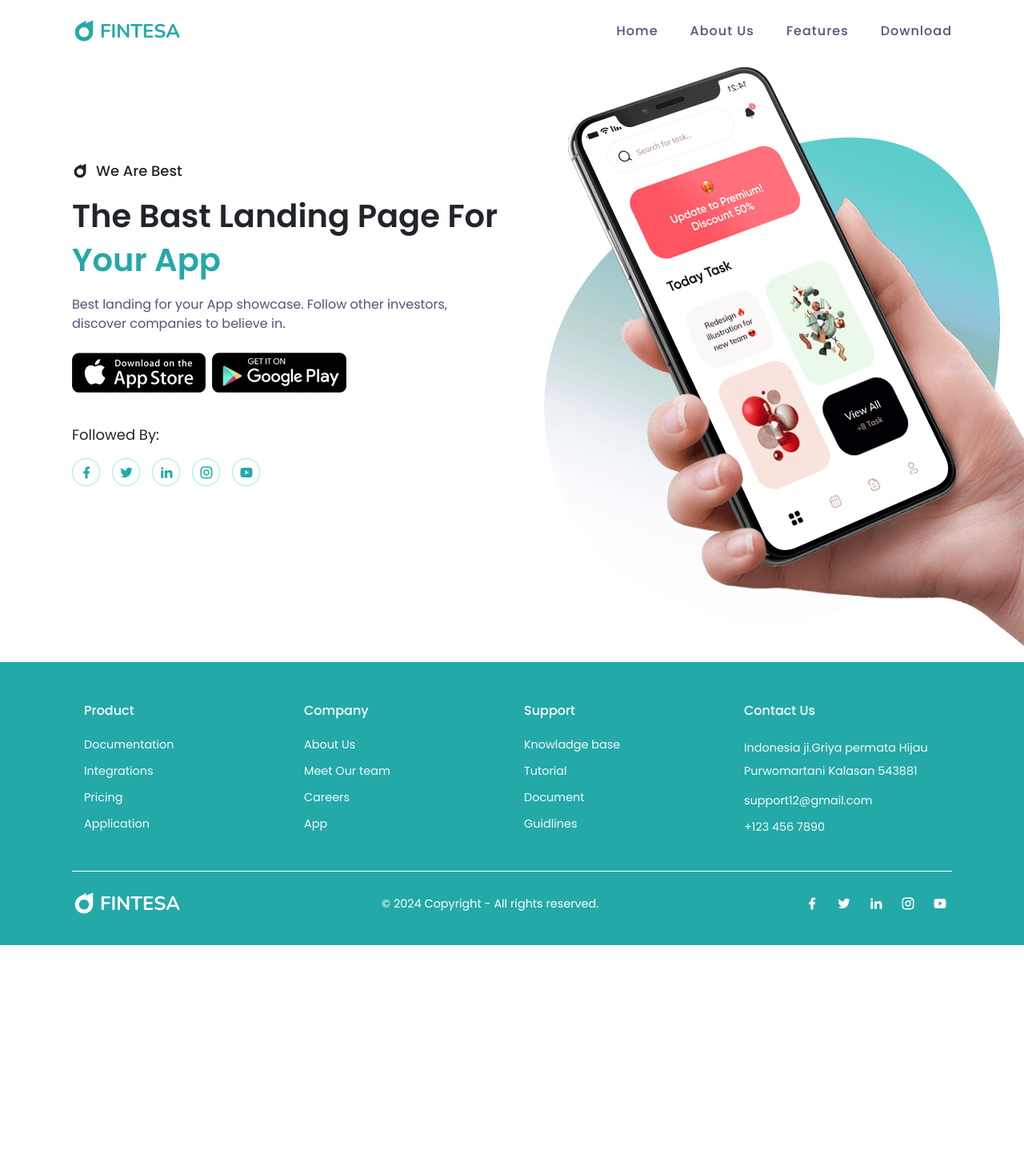
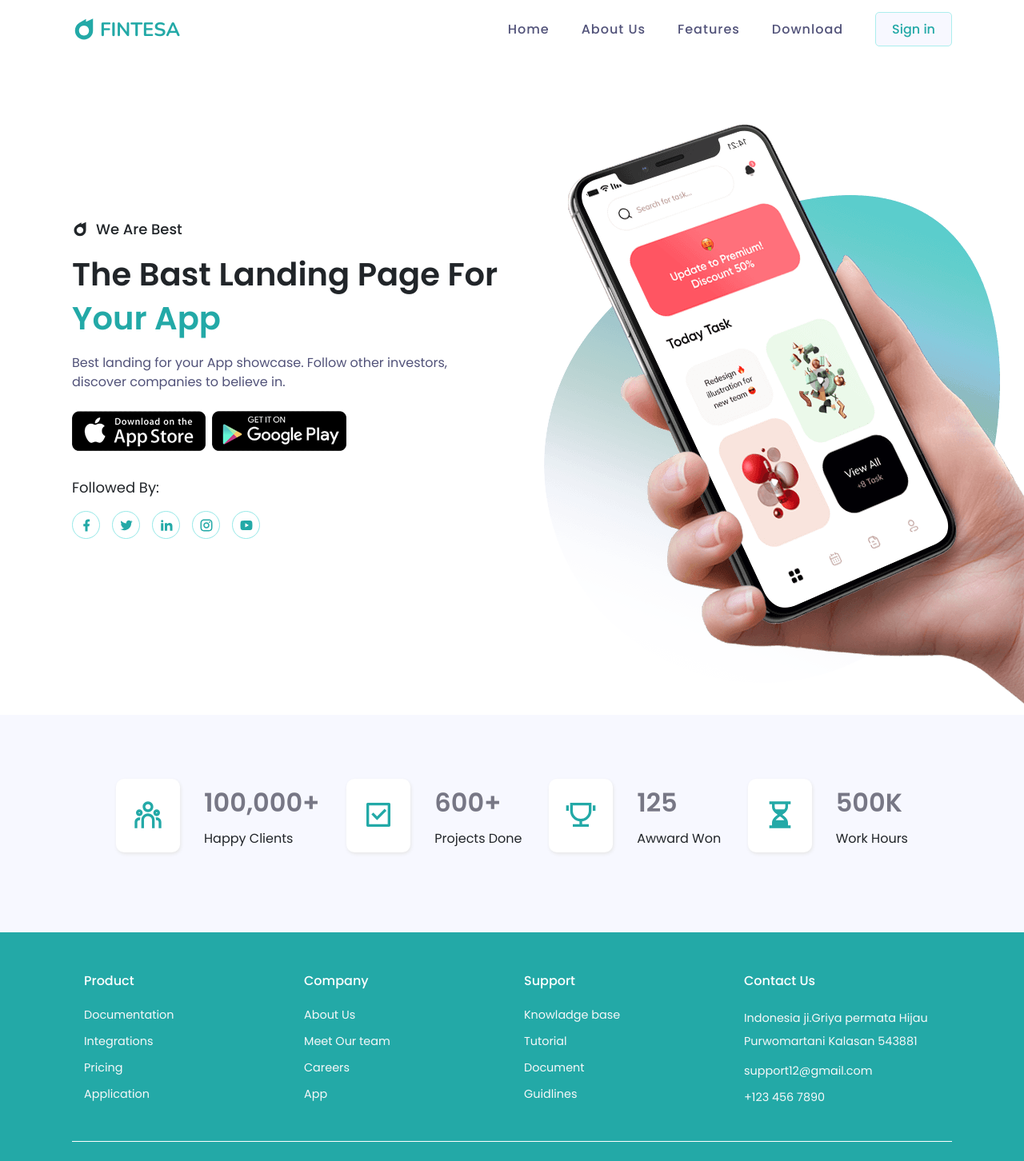
Before and after one commit to VeeraUIDeveloper/Fintesa-Website-React, a React (Vite) app: page / in a window 1280 px wide. Shown: the top 1452 px of the page at 80% size. Before the commit the page ends 1182 px from the top, so only its background shows below. Built offline with nearby package versions, Linux system fonts and the light colour scheme.

Commit message:
HOME PAGE: ACHIEVEMENTS
 - Created Achievements Section with remixicon and contents
 - Modified some components and sass files

```diff
--- a/src/App.jsx
+++ b/src/App.jsx
@@ -3,12 +3,14 @@ import "./sass/main.scss";
 import AppHeader from "./components/common/header.jsx";
 import AppFooter from "./components/common/footer.jsx";
 import HeroSection from "./components/hero/hero.jsx";
+import AchievementSection from "./components/home-page/achievements.jsx";
 
 const App = () => {
   return (
     <>
       <AppHeader />
       <HeroSection />
+      <AchievementSection />
       <AppFooter />
     </>
   );
--- a/src/components/common/header.jsx
+++ b/src/components/common/header.jsx
@@ -1,20 +1,52 @@
 import classes from "./header.module.scss";
 import Logo from "./logo";
 import { NAV_MENUS } from "../../constants/header-data.jsx";
+import Button from "../../ui/button.jsx";
+import { useState, useEffect } from "react";
 
 const Header = () => {
+  const [isSticky, setIsSticky] = useState(false);
+
+  // Sticky Header Function
+  useEffect(() => {
+    const handleScroll = () => {
+      let offset = window.scrollY;
+      offset > 70 ? setIsSticky(true) : setIsSticky(false);
+    };
+
+    window.addEventListener("scroll", handleScroll);
+
+    return () => {
+      window.removeEventListener("scroll", handleScroll);
+    };
+  }, []);
+
   return (
-    <header className={classes.header_wrapper}>
+    <header
+      className={`${classes.header_wrapper}
+      ${isSticky ? `${classes.sticky_header}` : ""}`}
+    >
       <div className={`${classes.header_container} container`}>
         <div className="d-flex align-items-center justify-content-between">
           <Logo />
           <div className={classes.navbar}>
-            <ul className={`${classes.navbar_menu} d-flex`}>
+            <ul className={`${classes.navbar_menu} d-flex align-items-center`}>
               {NAV_MENUS.map((menu) => (
                 <li key={menu.text}>
                   <a href={menu.link}>{menu.text}</a>
                 </li>
               ))}
+              <li>
+                <Button
+                  type="primary"
+                  color="light"
+                  className="hover_animation"
+                  isSticky={isSticky}
+                  onClick={() => alert("You Clicked!!")}
+                >
+                  Sign in
+                </Button>
+              </li>
             </ul>
           </div>
         </div>
--- a/src/components/common/header.module.scss
+++ b/src/components/common/header.module.scss
@@ -1,13 +1,18 @@
 @use "../../sass/colors.scss" as colors;
 
 .header_wrapper {
-  padding: 10px 0;
-  position: fixed;
+  padding: 15px 0;
+  position: sticky;
   top: 0;
   left: 0;
   right: 0;
   background: #ffffff;
   z-index: 10;
+  transition: all 0.5s;
+}
+.sticky_header {
+  background-color: #ffffff;
+  box-shadow: 10px -10px 20px 0px #c6c8e8;
 }
 .header_container {
   margin-bottom: 0;
@@ -17,6 +22,7 @@
   display: block;
   &_menu {
     gap: 40px;
+    margin: 0;
     li {
       a {
         color: #515279;
--- a/src/components/hero/hero.jsx
+++ b/src/components/hero/hero.jsx
@@ -8,9 +8,9 @@ import { SOCIAL_LINKS } from "../../constants/footer-data";
 
 const HeroSection = () => {
   return (
-    <section id="/" className={`${classes.hero}`}>
+    <section id="home" className={`${classes.hero}`}>
       <div className="container">
-        <div className="d-flex align-items-center justify-content-between">
+        <div className="d-flex flex-wrap align-items-center justify-content-between">
           <div className={`${classes.hero_inner} w-50`}>
             <div className={classes.hero_text}>
               <h5 className="d-flex align-items-center">
@@ -28,10 +28,10 @@ const HeroSection = () => {
               </p>
             </div>
             <div className={classes.hero_download_apps}>
-              <a href="#">
+              <a href="#" className="hover_animation">
                 <img src={AppStore} alt="App Store Download Image" />
               </a>
-              <a href="#">
+              <a href="#" className="hover_animation">
                 <img src={PlayStore} alt="Play Store Download Image" />
               </a>
             </div>
--- a/src/components/hero/hero.module.scss
+++ b/src/components/hero/hero.module.scss
@@ -31,6 +31,9 @@
     margin-top: 1.5rem;
     a {
       display: inline-block;
+      img {
+        vertical-align: middle;
+      }
       &:last-child {
         margin-left: 0.5rem;
       }
@@ -63,5 +66,6 @@
     position: absolute;
     top: 10%;
     left: 50%;
+    max-width: 100%;
   }
 }
--- /dev/null
+++ b/src/components/home-page/achievements.jsx
@@ -0,0 +1,38 @@
+import classes from "./achievements.module.scss";
+import {
+  RiTeamLine,
+  RiCheckboxLine,
+  RiTrophyLine,
+  RiHourglassFill,
+} from "@remixicon/react";
+
+export const ACHIEVEMENTS_DATA = [
+  { icon: <RiTeamLine size={40} />, number: "100,000+", text: "Happy Clients" },
+  { icon: <RiCheckboxLine size={40} />, number: "600+", text: "Projects Done" },
+  { icon: <RiTrophyLine size={40} />, number: "125", text: "Awward Won" },
+  { icon: <RiHourglassFill size={40} />, number: "500K", text: "Work Hours" },
+];
+
+const AchievementSection = () => {
+  return (
+    <section className={classes.achievements}>
+      <div className="container">
+        <div
+          className={`${classes.achievements_wrapper} d-flex flex-wrap align-items-between justify-content-between`}
+        >
+          {ACHIEVEMENTS_DATA.map((item, index) => (
+            <div key={index} className={classes.achievement}>
+              <div className={classes.icon}>{item.icon}</div>
+              <div className={classes.content}>
+                <h2>{item.number}</h2>
+                <p>{item.text}</p>
+              </div>
+            </div>
+          ))}
+        </div>
+      </div>
+    </section>
+  );
+};
+
+export default AchievementSection;
--- /dev/null
+++ b/src/components/home-page/achievements.module.scss
@@ -0,0 +1,36 @@
+@use "../../sass/colors.scss" as colors;
+
+.achievements {
+  background-color: #f7f8ff;
+  &_wrapper {
+    max-width: 90%;
+    margin: 0 auto;
+  }
+  .achievement {
+    display: flex;
+    align-items: center;
+    justify-content: center;
+    gap: 30px;
+    .icon {
+      color: colors.$primary-color;
+      padding: 20px;
+      background-color: #ffffff;
+      box-shadow: 1px 2px 4px #e7e7e7;
+      border-radius: 10px;
+      svg {
+        margin-top: 5px;
+      }
+    }
+    .content {
+      h2 {
+        font-size: 2rem;
+        font-weight: 600;
+        color: #777785;
+        margin-bottom: 0.5rem;
+      }
+      p {
+        margin: 0;
+      }
+    }
+  }
+}
--- a/src/constants/social-links.module.scss
+++ b/src/constants/social-links.module.scss
@@ -17,7 +17,7 @@
     &:hover,
     &:active {
       background-color: #ffffff;
-      color: #212121;
+      color: colors.$primary-color;
     }
   }
 }
--- a/src/sass/_common.scss
+++ b/src/sass/_common.scss
@@ -23,10 +23,13 @@
   }
 }
 
-// Custom Classes
+// Layout
 .d-flex {
   display: flex;
   gap: 15px;
+}
+.flex-wrap {
+  flex-wrap: wrap;
 }
 .align-items-center {
   align-items: center;
@@ -59,3 +62,15 @@
   flex: 0 0 auto;
   width: 75%;
 }
+
+section {
+  padding: 80px 0;
+}
+
+// Hover Animation
+.hover_animation {
+  transition: all 0.5s;
+  &:hover {
+    transform: translateY(-3px);
+  }
+}
--- a/src/sass/_reset.scss
+++ b/src/sass/_reset.scss
@@ -1,3 +1,5 @@
+@use "./colors.scss" as colors;
+
 * {
   box-sizing: border-box;
   -webkit-font-smoothing: antialiased;
@@ -11,6 +13,7 @@ body {
 }
 a {
   text-decoration: none;
+  font-family: "Poppins", sans-serif;
 }
 ul,
 ol {
@@ -25,3 +28,27 @@ h5,
 h6 {
   margin: 0 0 1rem;
 }
+p {
+  margin-top: 0;
+}
+button {
+  font-family: "Poppins", sans-serif;
+}
+
+// Scrollbar
+html {
+  scroll-behavior: smooth;
+  width: 100%;
+  height: 100%;
+  padding: 0;
+  margin: 0;
+  ::-webkit-scrollbar {
+    width: 7px;
+  }
+  ::-webkit-scrollbar-track {
+    background-color: #333333;
+  }
+  ::-webkit-scrollbar-thumb {
+    background-color: colors.$primary-color;
+  }
+}
--- /dev/null
+++ b/src/ui/button.jsx
@@ -0,0 +1,37 @@
+import classes from "./button.module.scss";
+import PropTypes from "prop-types";
+
+const Button = ({
+  type,
+  color,
+  children,
+  className,
+  onClick,
+  isSticky = false,
+}) => {
+  return (
+    <>
+      <button
+        onClick={onClick}
+        className={`${classes.btn}
+        ${classes[`btn_${type}`]}
+        ${classes[`btn_${color}`]}
+        ${className}
+        ${isSticky ? classes[`btn_sticky_${isSticky}`] : ""}`}
+      >
+        {children}
+      </button>
+    </>
+  );
+};
+
+Button.propTypes = {
+  type: PropTypes.string.isRequired,
+  children: PropTypes.string.isRequired,
+  className: PropTypes.string.isRequired,
+  onClick: PropTypes.func.isRequired,
+  color: PropTypes.string.isRequired,
+  isSticky: PropTypes.bool.isRequired,
+};
+
+export default Button;
--- /dev/null
+++ b/src/ui/button.module.scss
@@ -0,0 +1,25 @@
+@use "../sass/colors.scss" as colors;
+
+.btn {
+  font-size: 1rem;
+  font-weight: 500;
+  padding: 8px 20px;
+  width: max-content;
+  cursor: pointer;
+  border-radius: 5px;
+  border: 1px solid transparent;
+  background-color: transparent;
+  &_primary {
+    color: colors.$primary-color;
+  }
+  &_light {
+    border-color: lighten($color: colors.$primary-color, $amount: 40);
+    background-color: #f7f8ff;
+  }
+  &_dark,
+  &_sticky_true {
+    color: #ffffff;
+    background-color: colors.$primary-color;
+    border-color: colors.$primary-color;
+  }
+}
```
